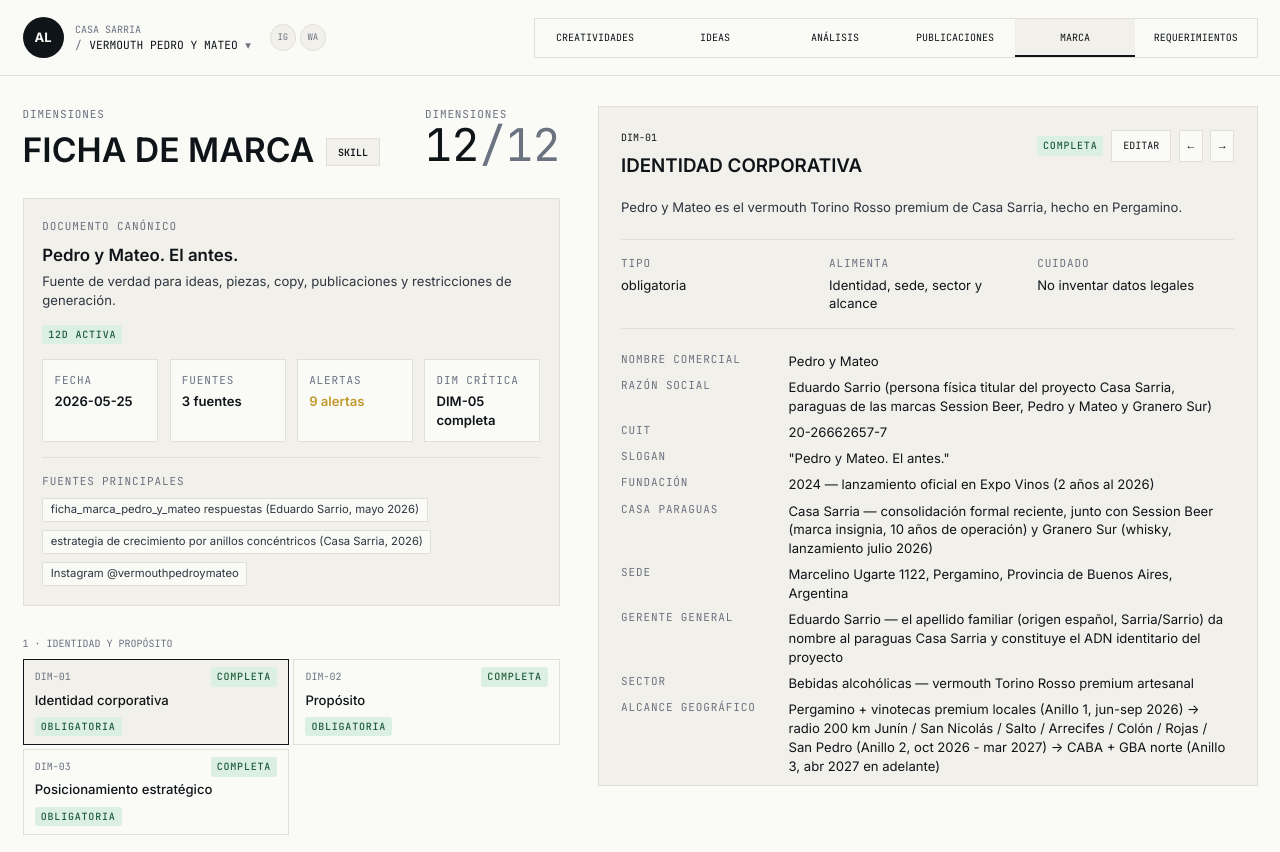
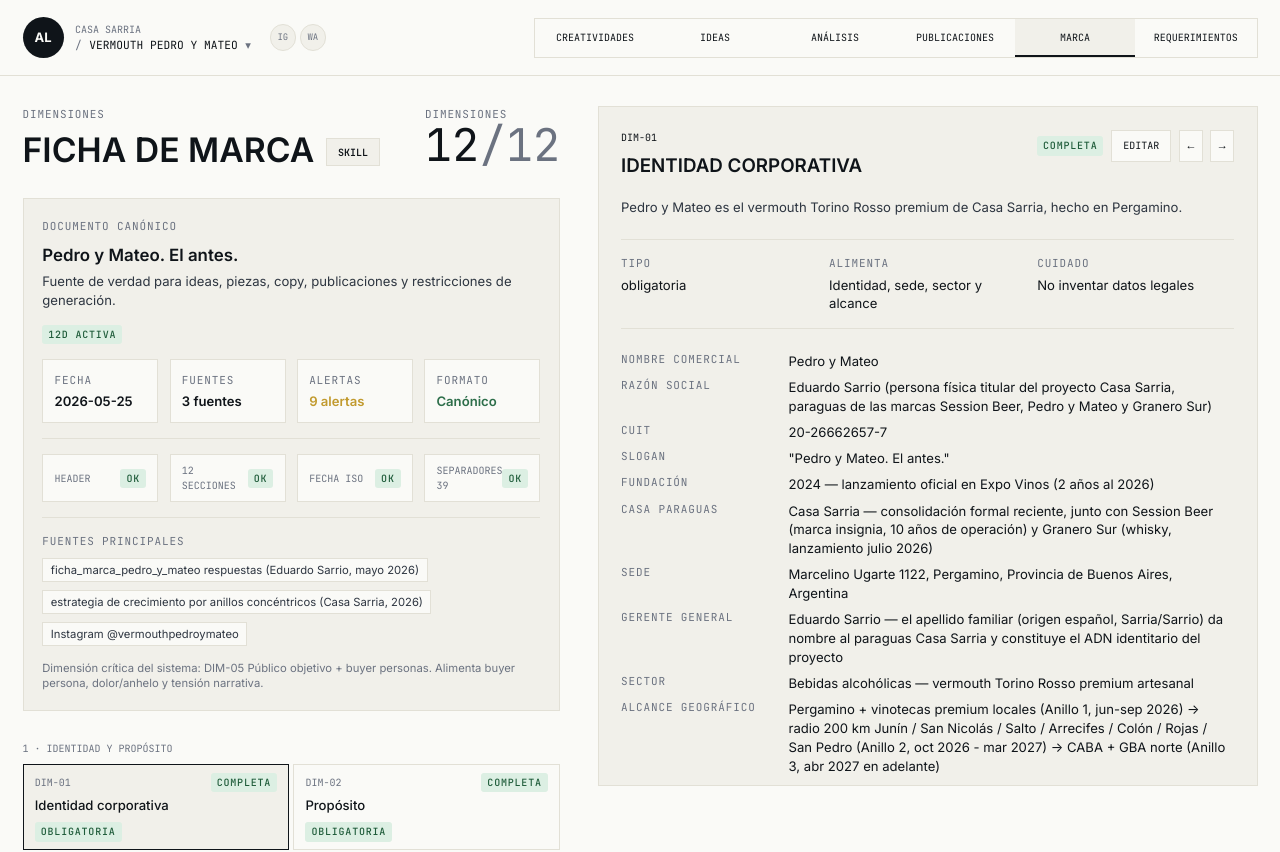
Before and after one commit to paumedium/ana-labs, a Next.js app: page /marcas/VPM/marca in a window 1280 px wide. Shown: the top 852 px of the page. Built offline with nearby package versions, Linux system fonts and the light colour scheme.

Commit message:
feat: validate ficha output format

```diff
--- a/app/marcas/[code]/marca/page.tsx
+++ b/app/marcas/[code]/marca/page.tsx
@@ -131,6 +131,7 @@
   const critical = dims.find((dim) => dim.required === "critica");
   const sourcesLabel = ficha.sources.length === 1 ? "1 fuente" : `${ficha.sources.length} fuentes`;
   const pendingLabel = ficha.pendingCount === 0 ? "Sin pendientes detectados" : `${ficha.pendingCount} alertas`;
+  const formatOk = ficha.format.issues.length === 0;
 
   return (
     <div className="mb-8 border border-line bg-paper-soft p-5">
@@ -149,7 +150,14 @@
         <FichaMetric label="Fecha" value={ficha.generatedAt ?? "pendiente"} />
         <FichaMetric label="Fuentes" value={sourcesLabel} />
         <FichaMetric label="Alertas" value={pendingLabel} tone={ficha.pendingCount > 0 ? "amber" : "green"} />
-        <FichaMetric label="Dim crítica" value={critical ? `DIM-${critical.n} ${critical.status}` : "pendiente"} />
+        <FichaMetric label="Formato" value={formatOk ? "Canónico" : `${ficha.format.issues.length} alertas`} tone={formatOk ? "green" : "amber"} />
+      </div>
+
+      <div className="mt-4 grid gap-3 border-t border-line pt-4 md:grid-cols-4">
+        <FichaCheck label="Header" ok={ficha.format.hasCanonicalHeader} />
+        <FichaCheck label="12 secciones" ok={ficha.format.hasTwelveSections} />
+        <FichaCheck label="Fecha ISO" ok={ficha.format.hasGeneratedLine} />
+        <FichaCheck label={`Separadores ${ficha.format.expectedSeparatorLength}`} ok={ficha.format.separatorCount >= 24 && ficha.format.separatorCount === ficha.format.exactSeparatorCount} />
       </div>
 
       {ficha.sources.length > 0 && (
@@ -164,6 +172,11 @@
           </div>
         </div>
       )}
+      {critical && (
+        <div className="mt-4 text-xs text-muted">
+          Dimensión crítica del sistema: DIM-{critical.n} {critical.title}. Alimenta buyer persona, dolor/anhelo y tensión narrativa.
+        </div>
+      )}
     </div>
   );
 }
@@ -175,6 +188,15 @@
     <div className="border border-line bg-paper p-3">
       <div className="eyebrow mb-1">{label}</div>
       <div className={`text-sm font-semibold ${toneClass}`}>{value}</div>
+    </div>
+  );
+}
+
+function FichaCheck({ label, ok }: { label: string; ok: boolean }) {
+  return (
+    <div className="flex items-center justify-between border border-line bg-paper px-3 py-2">
+      <span className="mono text-[10px] uppercase text-muted">{label}</span>
+      <span className={`status-pill ${ok ? "status-pill-ok" : "status-pill-rev"}`}>{ok ? "ok" : "revisar"}</span>
     </div>
   );
 }
@@ -367,10 +389,34 @@
         <section>
           <div className="eyebrow mb-3">Formato canónico</div>
           <ul className="space-y-2">
-            <li>12 dimensiones numeradas y separadas para que la UI pueda parsearlas.</li>
-            <li>Cabecera con fecha, generador y fuentes principales.</li>
-            <li>Datos inferidos o incompletos quedan marcados como pendientes.</li>
-            <li>Precios y cifras se tratan como referenciales cuando requieren vigencia.</li>
+            <li>Header: FICHA DE MARCA INTEGRAL — {"{MARCA}"}.</li>
+            <li>Línea obligatoria: 12 dimensiones — Generado por Ana Labs — YYYY-MM-DD.</li>
+            <li>Separadores de 39 caracteres entre secciones, sin cambiar el carácter.</li>
+            <li>Header de dimensión: N. TÍTULO, numerado del 1 al 12.</li>
+            <li>Fuentes declaradas en una sola línea antes de la primera dimensión.</li>
+          </ul>
+        </section>
+
+        <section>
+          <div className="eyebrow mb-3">Sintaxis del texto</div>
+          <ul className="space-y-2">
+            <li>Campos simples como Clave: valor.</li>
+            <li>Listas con dos espacios, guion y espacio.</li>
+            <li>Personas con [Persona N] Nombre y subcampos indentados.</li>
+            <li>Objeciones con formato “pregunta” → respuesta.</li>
+            <li>Sin datos: (Información pendiente — requiere insumo del cliente).</li>
+            <li>Datos inferidos: agregar (pendiente validar) al final.</li>
+            <li>Precios antiguos: marcar como referenciales y verificar vigencia.</li>
+          </ul>
+        </section>
+
+        <section>
+          <div className="eyebrow mb-3">Idioma y tono</div>
+          <ul className="space-y-2">
+            <li>Español con tildes, ñ y signos de apertura.</li>
+            <li>Sin emojis dentro de la ficha canónica.</li>
+            <li>Objetivo, profesional, estratégico y accesible.</li>
+            <li>Hechos verificables antes que opinión editorial o jerga técnica.</li>
           </ul>
         </section>
 
--- a/lib/brand-ficha.ts
+++ b/lib/brand-ficha.ts
@@ -16,6 +16,18 @@
   sections: BrandFichaSection[];
   pendingCount: number;
   referenceCount: number;
+  format: BrandFichaFormat;
+};
+
+export type BrandFichaFormat = {
+  separatorCount: number;
+  exactSeparatorCount: number;
+  expectedSeparatorLength: number;
+  hasCanonicalHeader: boolean;
+  hasGeneratedLine: boolean;
+  hasSourcesLine: boolean;
+  hasTwelveSections: boolean;
+  issues: string[];
 };
 
 export async function getBrandFichaSections(slug: string): Promise<BrandFichaSection[]> {
@@ -58,10 +70,11 @@
     sections,
     pendingCount: countMatches(raw, /(pendiente|verificar vigencia|requiere validar|requiere insumo)/gi),
     referenceCount: countMatches(raw, /(referencial|fuente|mayo 2026|2025|2026)/gi),
+    format: inspectFichaFormat(raw, sections),
   };
 }
 
-function parseHeader(rawHeader: string): Omit<BrandFicha, "sections" | "pendingCount" | "referenceCount"> {
+function parseHeader(rawHeader: string): Omit<BrandFicha, "sections" | "pendingCount" | "referenceCount" | "format"> {
   const lines = rawHeader
     .split(/\r?\n/)
     .map((line) => line.trim())
@@ -105,6 +118,34 @@
   return value.match(pattern)?.length ?? 0;
 }
 
+function inspectFichaFormat(raw: string, sections: BrandFichaSection[]): BrandFichaFormat {
+  const separators = raw.match(/═+/g) ?? [];
+  const exactSeparatorCount = separators.filter((separator) => separator.length === 39).length;
+  const sectionNumbers = sections.map((section) => section.n);
+  const hasTwelveSections = sectionNumbers.length === 12 && sectionNumbers.every((n, index) => n === String(index + 1).padStart(2, "0"));
+  const hasCanonicalHeader = /^FICHA DE MARCA INTEGRAL — .+/m.test(raw);
+  const hasGeneratedLine = /^12 dimensiones — Generado por Ana Labs — \d{4}-\d{2}-\d{2}$/m.test(raw);
+  const hasSourcesLine = /^Fuentes:\s+.+/m.test(raw);
+  const issues: string[] = [];
+
+  if (!hasCanonicalHeader) issues.push("Header canónico ausente");
+  if (!hasGeneratedLine) issues.push("Línea de generación inválida");
+  if (!hasSourcesLine) issues.push("Fuentes no declaradas");
+  if (!hasTwelveSections) issues.push("Numeración 1-12 incompleta");
+  if (separators.length < 24 || exactSeparatorCount !== separators.length) issues.push("Separadores fuera de formato");
+
+  return {
+    separatorCount: separators.length,
+    exactSeparatorCount,
+    expectedSeparatorLength: 39,
+    hasCanonicalHeader,
+    hasGeneratedLine,
+    hasSourcesLine,
+    hasTwelveSections,
+    issues,
+  };
+}
+
 function emptyBrandFicha(): BrandFicha {
   return {
     title: "FICHA DE MARCA INTEGRAL",
@@ -112,5 +153,15 @@
     sections: [],
     pendingCount: 0,
     referenceCount: 0,
+    format: {
+      separatorCount: 0,
+      exactSeparatorCount: 0,
+      expectedSeparatorLength: 39,
+      hasCanonicalHeader: false,
+      hasGeneratedLine: false,
+      hasSourcesLine: false,
+      hasTwelveSections: false,
+      issues: ["Ficha no encontrada"],
+    },
   };
 }
```
